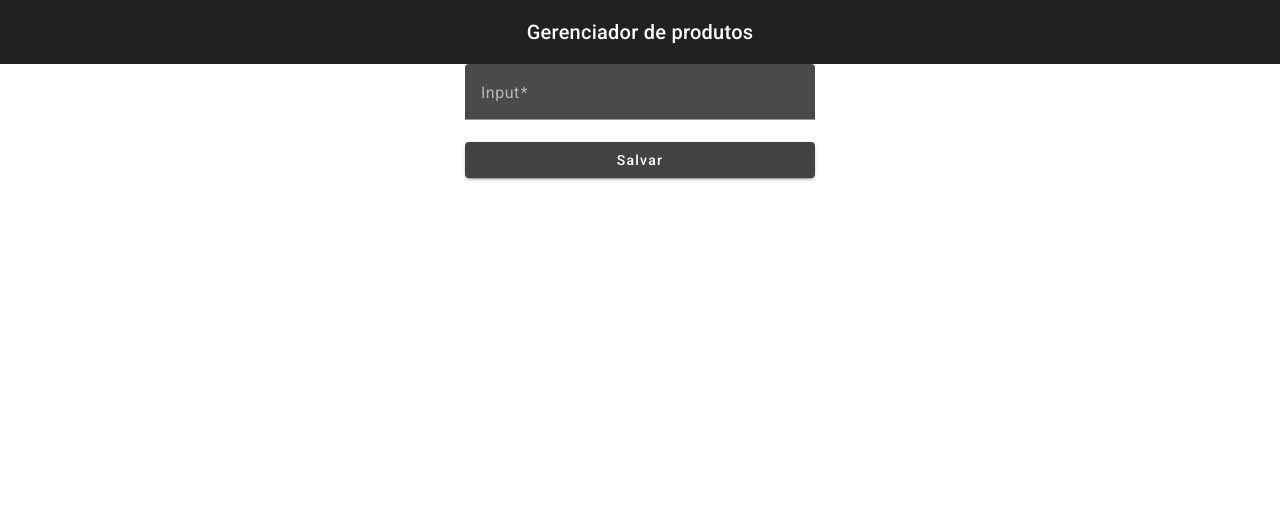
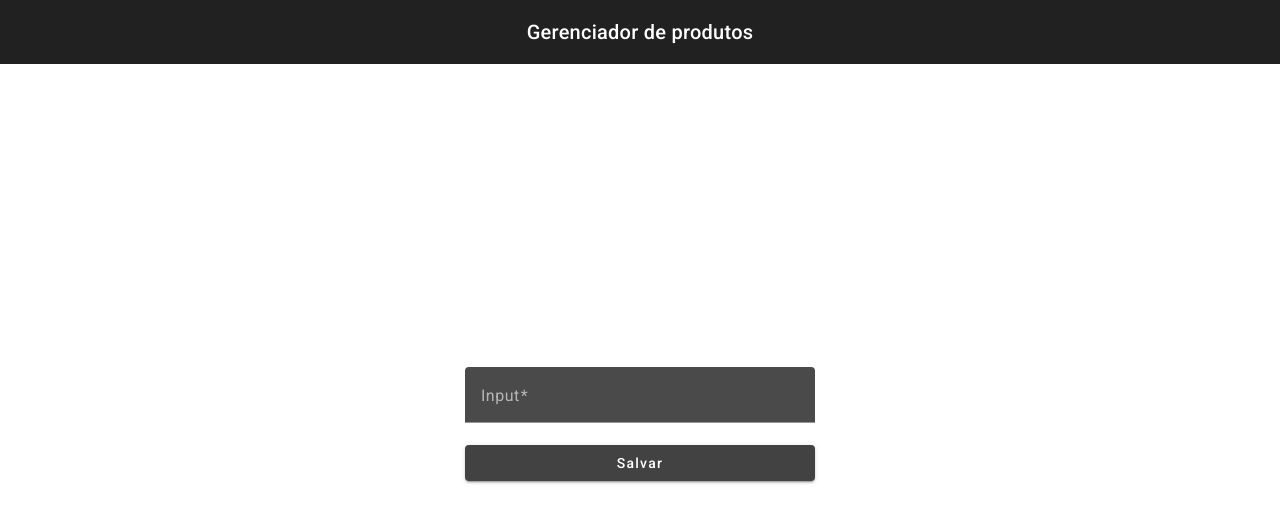
Before and after one commit to CadisRaziel/test-angular, an Angular app: page /create-product in a window 1280 px wide. Shown: the top 522 px of the page. Built offline with nearby package versions, Linux system fonts and the light colour scheme.

Commit message:
refactor: centralizando os formularios ao centro da pagina

```diff
--- a/src/app/features/create/create.component.scss
+++ b/src/app/features/create/create.component.scss
@@ -1,6 +1,8 @@
 .form-container {
     display: flex;
     justify-content: center;
+    align-items: center;
+    height: 90vh;
 }
 
 .form-content-container {
--- a/src/app/features/edit/edit.component.scss
+++ b/src/app/features/edit/edit.component.scss
@@ -0,0 +1,13 @@
+.form-container {
+    display: flex;
+    justify-content: center;
+    align-items: center;
+    height: 90vh;
+}
+
+.form-content-container {
+    width: 100%;
+    max-width: 350px;
+    display: flex;
+    flex-direction: column;
+}
```
